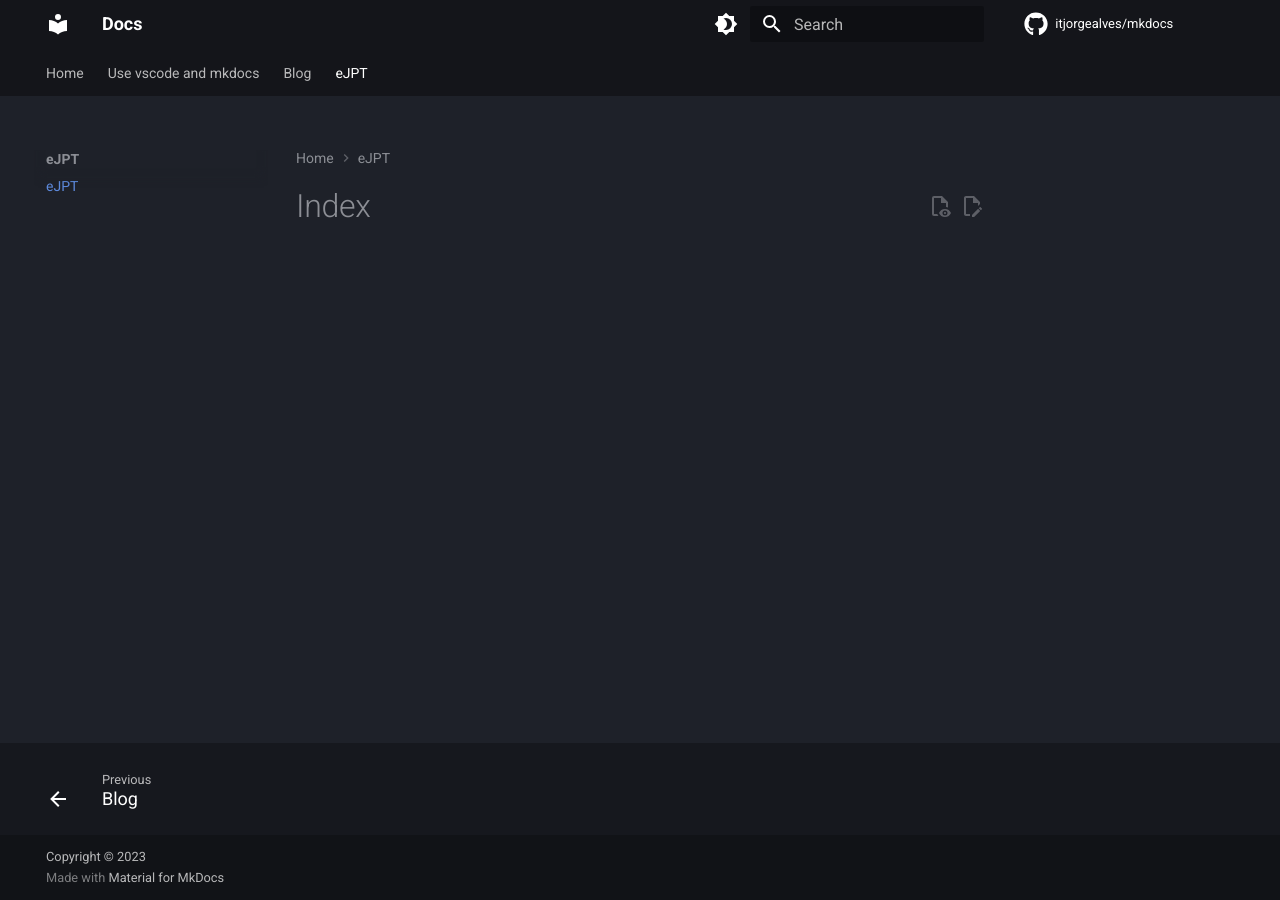
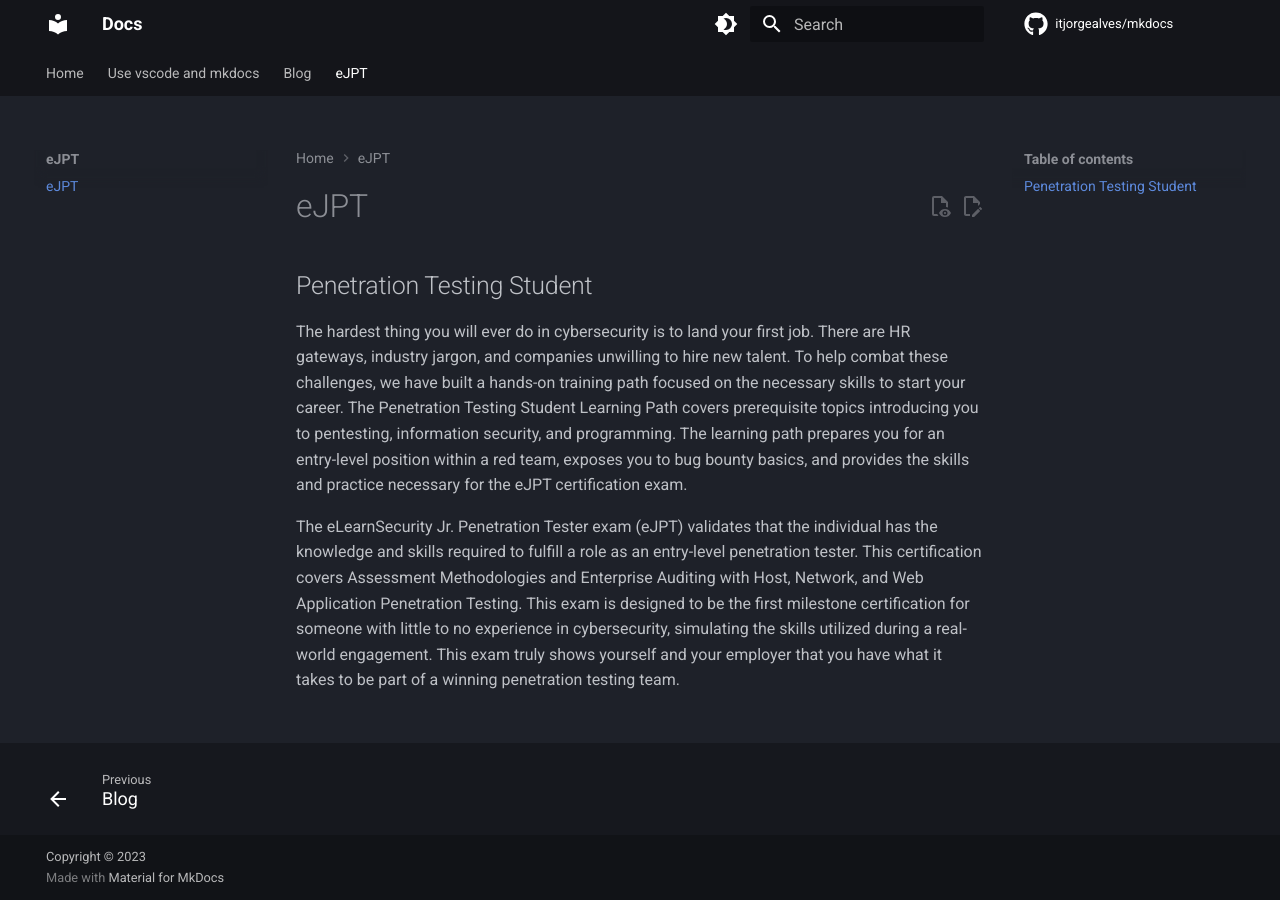
Before and after one commit to itjorgealves/mkdocs, an MkDocs documentation site: the page built from docs/eJPT/ejpt.md, in a window 1280 px wide. Built offline with MkDocs 1.6.1 and Material for MkDocs 9.7.7, drawn with Linux system fonts in a browser that asks for light colours; comment, search, counter and statistics services are not loaded.

Commit message:
New files

```diff
--- a/docs/eJPT/ejpt.md
+++ b/docs/eJPT/ejpt.md
@@ -2,4 +2,8 @@
 title: eJPT
 ---
 
-# Index
+## Penetration Testing Student
+
+The hardest thing you will ever do in cybersecurity is to land your first job. There are HR gateways, industry jargon, and companies unwilling to hire new talent. To help combat these challenges, we have built a hands-on training path focused on the necessary skills to start your career. The Penetration Testing Student Learning Path covers prerequisite topics introducing you to pentesting, information security, and programming. The learning path prepares you for an entry-level position within a red team, exposes you to bug bounty basics, and provides the skills and practice necessary for the eJPT certification exam.
+
+The eLearnSecurity Jr. Penetration Tester exam (eJPT) validates that the individual has the knowledge and skills required to fulfill a role as an entry-level penetration tester. This certification covers Assessment Methodologies and Enterprise Auditing with Host, Network, and Web Application Penetration Testing. This exam is designed to be the first milestone certification for someone with little to no experience in cybersecurity, simulating the skills utilized during a real-world engagement. This exam truly shows yourself and your employer that you have what it takes to be part of a winning penetration testing team.
```
